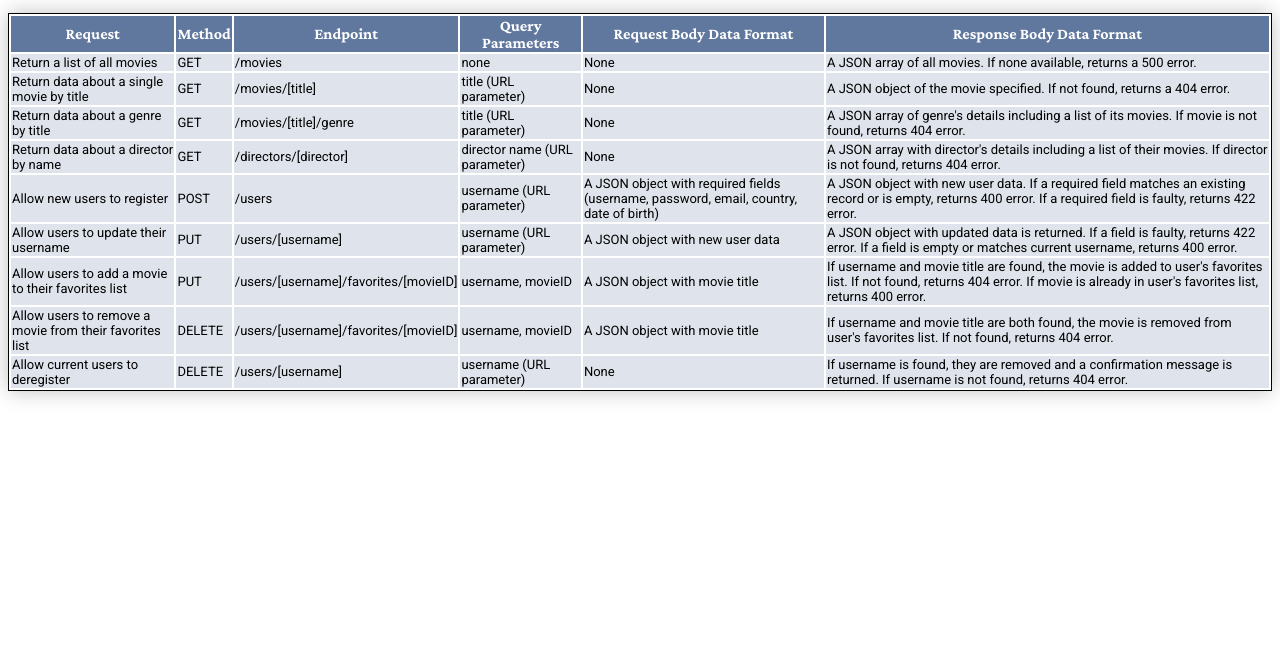
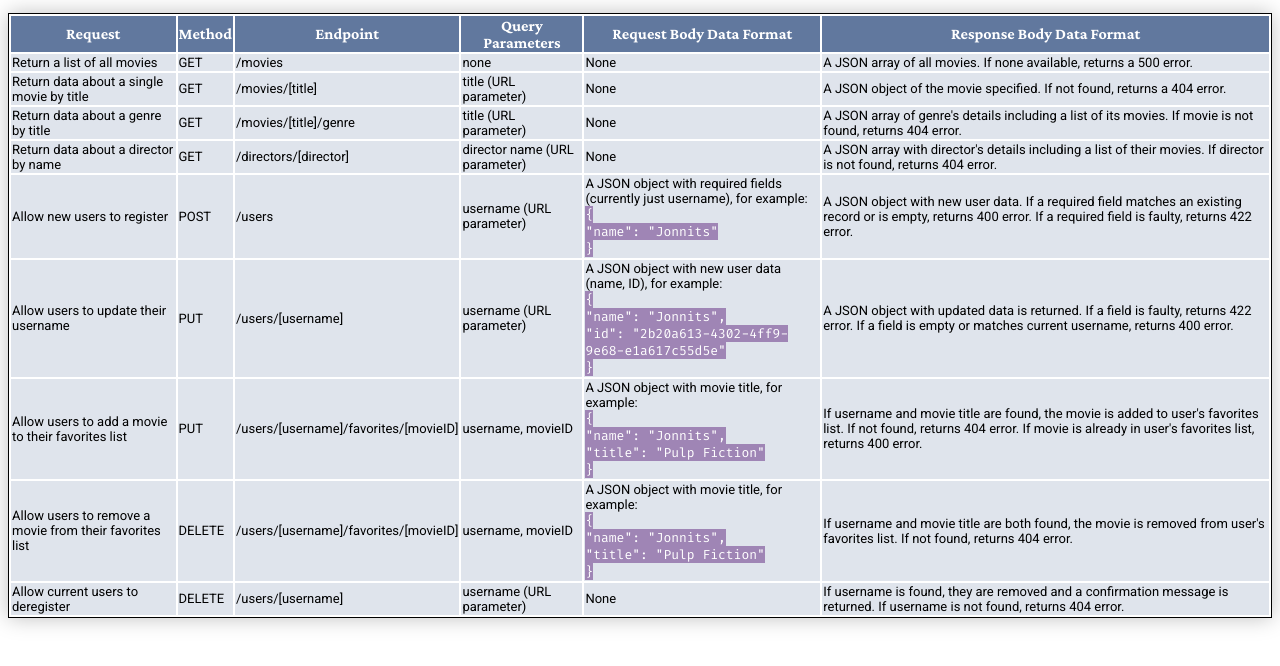
Before and after one commit to Jonnits/MovieMinded, a website: page public/documentation.html in a window 1280 px wide. Shown: the part 120-786 px from the top of the page. Drawn offline with nearby package versions, Linux system fonts and the light colour scheme.

Commit message:
Added examples to 'documentation.html'

```diff
--- a/css/styles.css
+++ b/css/styles.css
@@ -12,6 +12,15 @@ h1 {
     font-optical-sizing: auto;
     font-weight: 500;
     font-style: normal;
+}
+
+code {
+    font-family: "Fira Code", serif;
+    font-optical-sizing: auto;
+    font-weight: 400;
+    font-style: normal;
+    background-color: #9f85b5;
+    color: #fff
 }
 
 table {
--- a/public/documentation.html
+++ b/public/documentation.html
@@ -57,7 +57,11 @@
         <td>POST</td>
         <td>/users</td>
         <td>username (URL parameter)</td>
-        <td>A JSON object with required fields (username, password, email, country, date of birth)</td>
+        <td>A JSON object with required fields (currently just username), for example: <br><code>
+        {<br>
+          "name": "Jonnits"<br>
+        }</code>
+        </td>
         <td>A JSON object with new user data. If a required field matches an existing record or is empty, returns 400 error. If a required field is faulty, returns 422 error.</td>
       </tr>
     </tr>
@@ -66,7 +70,12 @@
       <td>PUT</td>
       <td>/users/[username]</td>
       <td>username (URL parameter)</td>
-      <td>A JSON object with new user data</td>
+      <td>A JSON object with new user data (name, ID), for example: <br><code>
+        {<br>
+          "name": "Jonnits",<br>
+          "id": "2b20a613-4302-4ff9-9e68-e1a617c55d5e"<br>
+      }</code>
+      </td>
       <td>A JSON object with updated data is returned. If a field is faulty, returns 422 error. If a field is empty or matches current username, returns 400 error.</td>
     </tr>
     <tr>
@@ -74,7 +83,12 @@
       <td>PUT</td>
       <td>/users/[username]/favorites/[movieID]</td>
       <td>username, movieID</td>
-      <td>A JSON object with movie title</td>
+      <td>A JSON object with movie title, for example:<br><code>
+        { <br>
+          "name": "Jonnits", <br>
+          "title": "Pulp Fiction" <br>
+        } </code>
+      </td>
       <td>If username and movie title are found, the movie is added to user's favorites list. If not found, returns 404 error. If movie is already in user's favorites list, returns 400 error.</td>
     </tr>
     <tr>
@@ -82,7 +96,12 @@
       <td>DELETE</td>
       <td>/users/[username]/favorites/[movieID]</td>
       <td>username, movieID</td>
-      <td>A JSON object with movie title</td>
+      <td>A JSON object with movie title, for example:<br><code>
+        {<br>
+          "name": "Jonnits",<br>
+          "title": "Pulp Fiction"<br>
+        }</code>
+      </td>
       <td>If username and movie title are both found, the movie is removed from user's favorites list. If not found, returns 404 error.</td>
     </tr>
     <tr>
```
